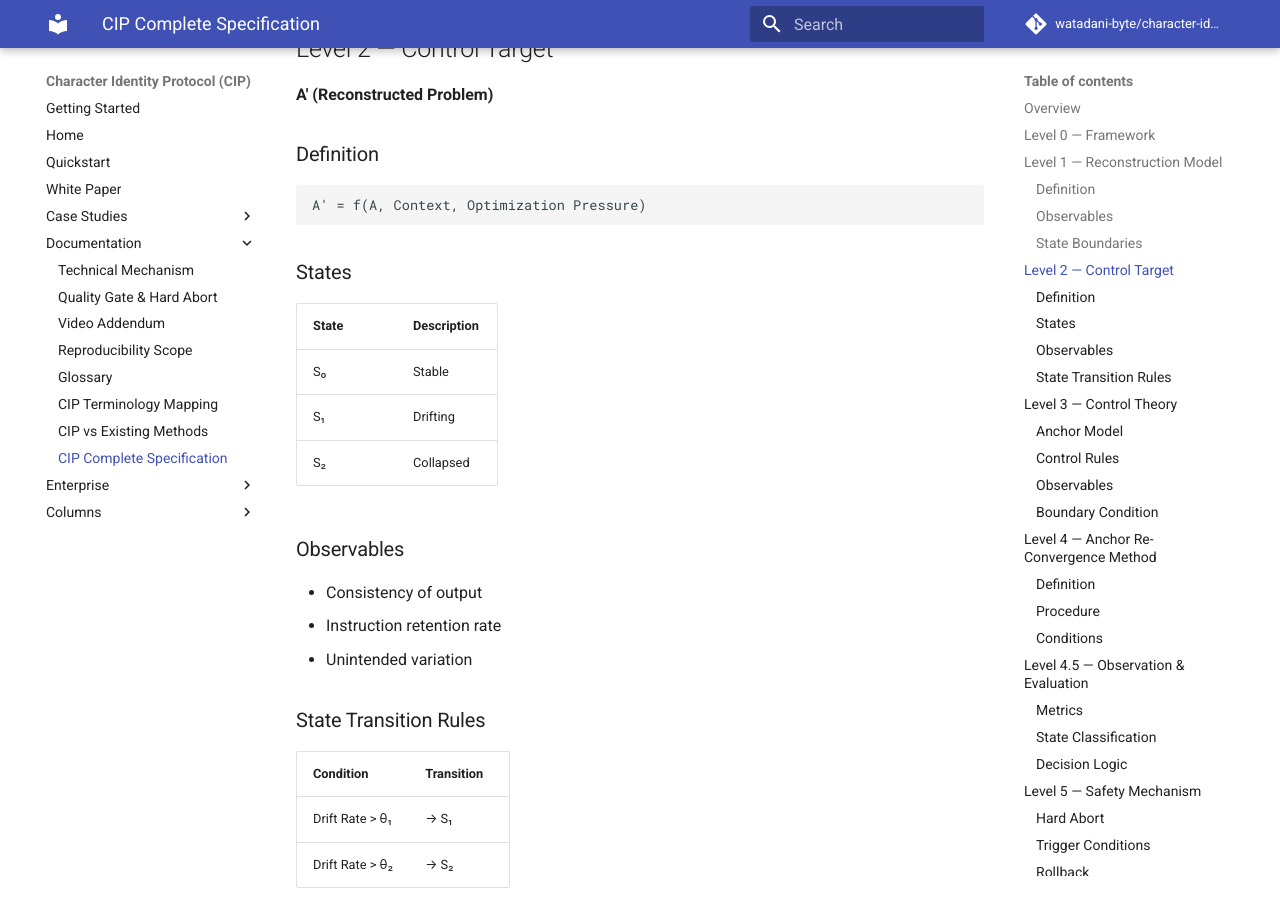
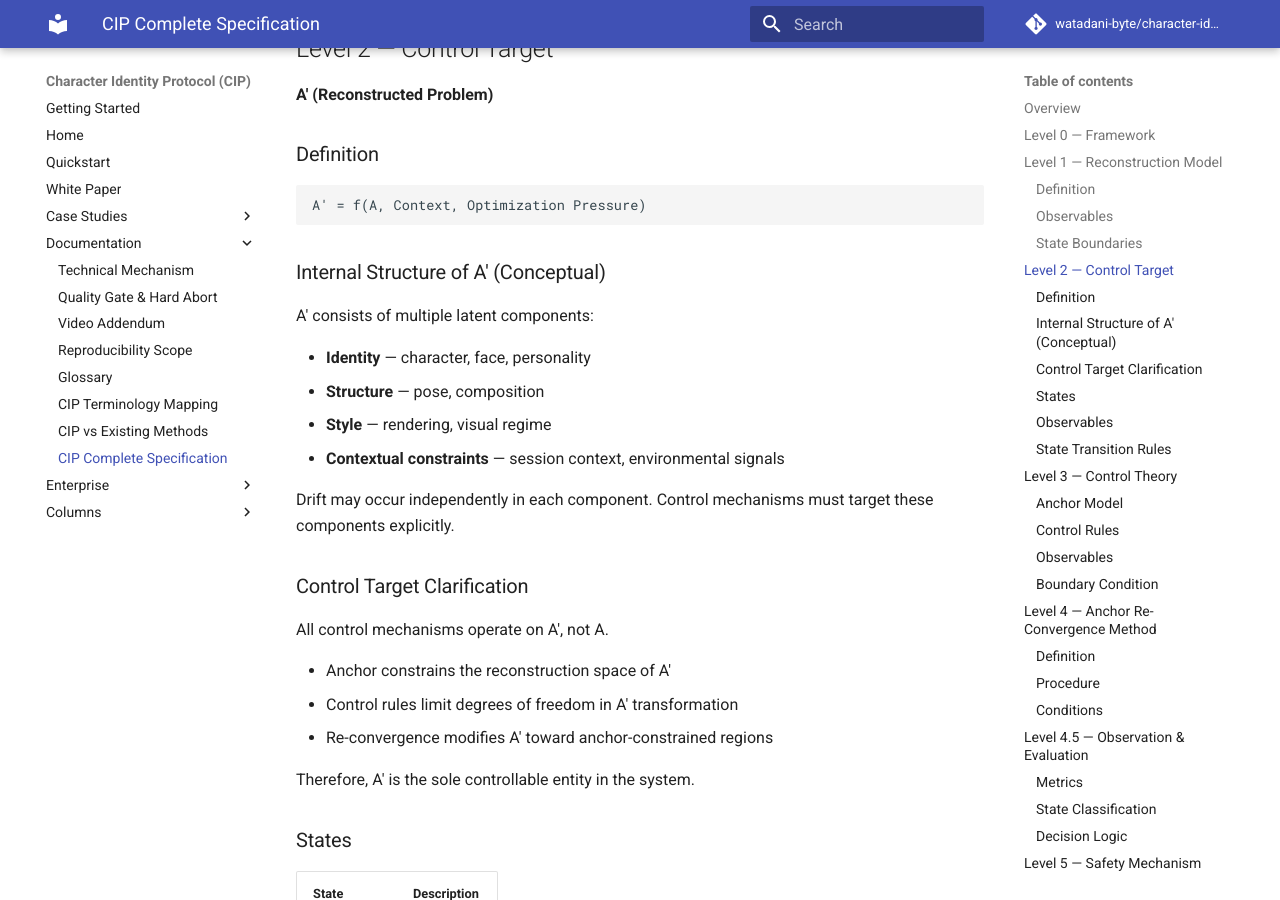
Before and after one commit to watadani-byte/character-identity-protocol, an MkDocs documentation site: the page built from docs/cip_complete_spec.md, in a window 1280 px wide and 900 px high, scrolled down 2065 px. Built offline with MkDocs 1.6.1 and Material for MkDocs 9.7.7, drawn with Linux system fonts in a browser that asks for light colours; comment, search, counter and statistics services are not loaded.

Commit message:
cip_complete_spec.md を更新

````diff
--- a/docs/cip_complete_spec.md
+++ b/docs/cip_complete_spec.md
@@ -74,6 +74,28 @@ This reconstruction process is the primary cause of identity drift.
 ```
 A′ = f(A, Context, Optimization Pressure)
 ```
+
+### Internal Structure of A′ (Conceptual)
+
+A′ consists of multiple latent components:
+
+- **Identity** — character, face, personality
+- **Structure** — pose, composition
+- **Style** — rendering, visual regime
+- **Contextual constraints** — session context, environmental signals
+
+Drift may occur independently in each component.
+Control mechanisms must target these components explicitly.
+
+### Control Target Clarification
+
+All control mechanisms operate on A′, not A.
+
+- Anchor constrains the reconstruction space of A′
+- Control rules limit degrees of freedom in A′ transformation
+- Re-convergence modifies A′ toward anchor-constrained regions
+
+Therefore, A′ is the sole controllable entity in the system.
 
 ### States
 
````
